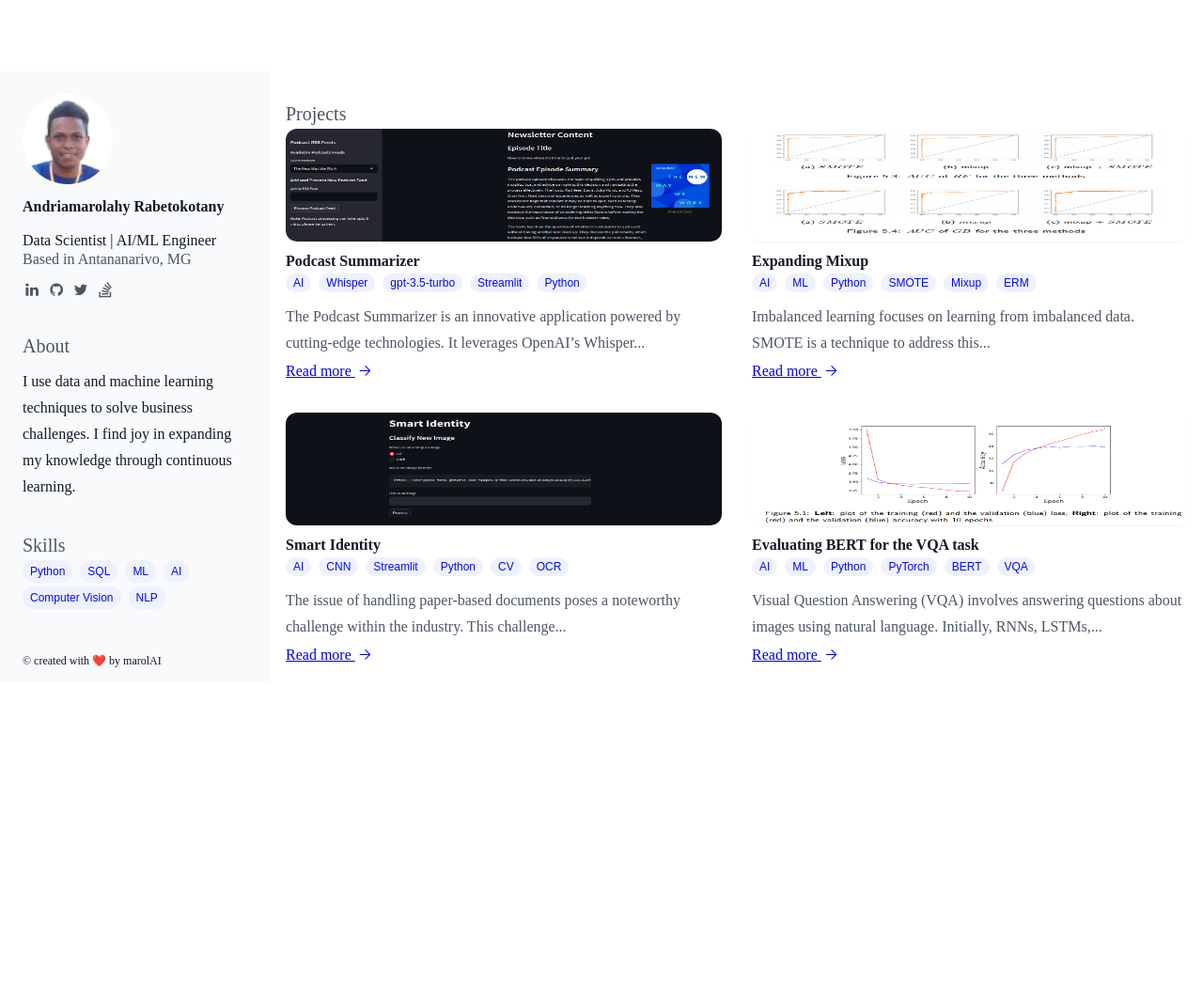
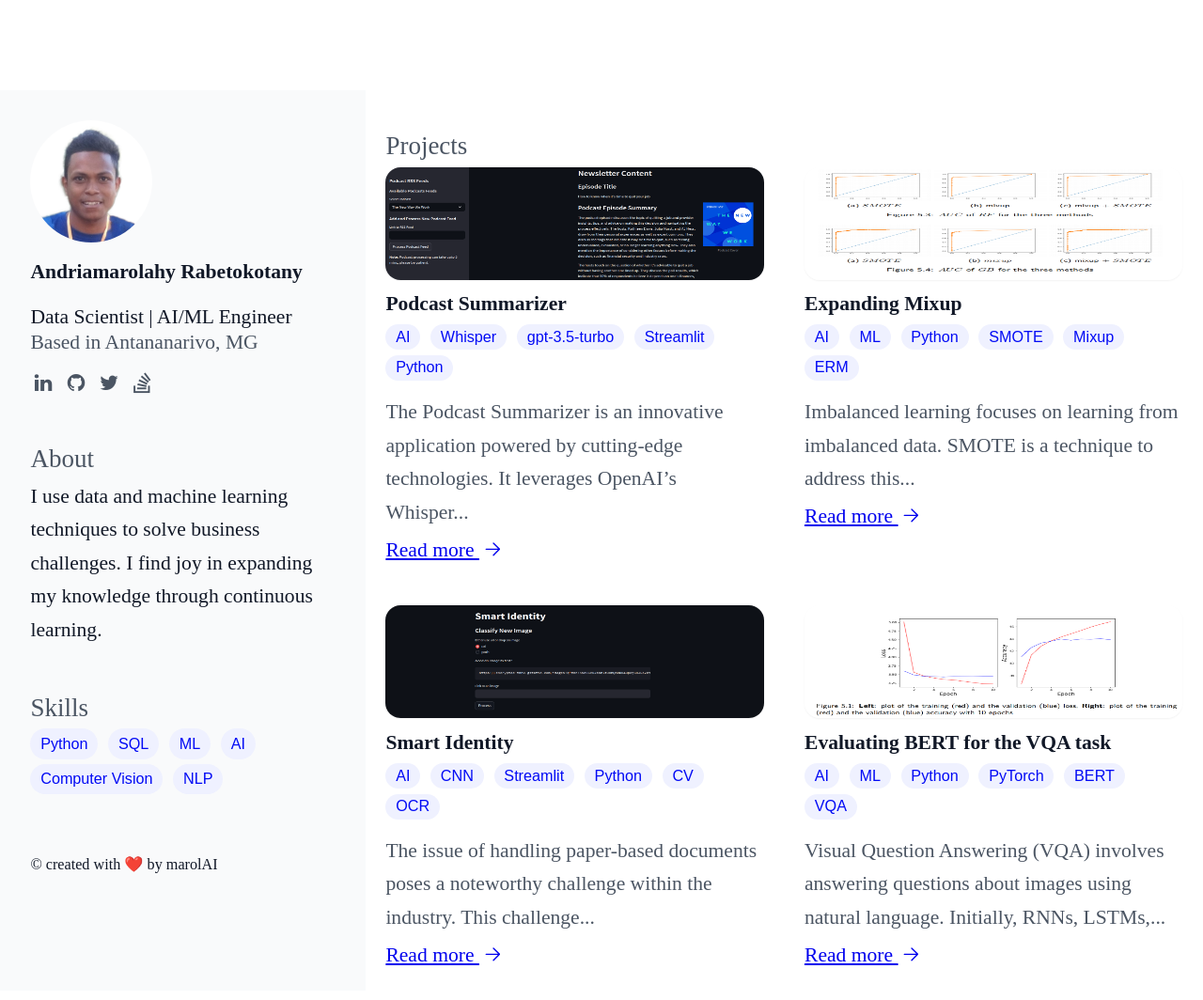
Before and after one commit to marolAI/marolAI.github.io, a Jekyll site: the page built from index.html, in a window 1280 px wide. Shown: the whole page at 94% size. Built offline with Jekyll 4.4.1, drawn with Linux system fonts in a browser that asks for light colours; some web fonts are replaced; before the commit the page ends 900 px from its top, so only the background shows below that.

Commit message:
update font size

```diff
--- a/_sass/main.scss
+++ b/_sass/main.scss
@@ -5,6 +5,8 @@ html {
     -webkit-text-size-adjust: 100%;
     font-feature-settings: normal;
     font-family: 'Bacasime Antique', serif;
+    font-size: 1.35rem;
+    line-height: 1rem;
     -moz-tab-size: 4;
     -o-tab-size: 4;
     tab-size: 4;
@@ -56,11 +58,6 @@ body {
     align-items: center;
 }
 
-.brand-link{
-    // font-size: 1.2rem;
-    line-height: 1.25rem;
-}
-
 .brand-span{
     color: rgba(2, 10, 245, 1);
 }
@@ -85,7 +82,6 @@ body {
     padding-bottom: .5rem;
     padding-top: .5rem;
     margin-top: 0;
-    // font-size: 1.2rem;
     line-height: 1.25rem;
     text-decoration: none;
     color: rgba(17, 24, 39, 1);
@@ -114,14 +110,12 @@ body {
 }
 
 .name{
-    // font-size: 1.2rem;
     line-height: 1.5rem;
     font-weight: 600;
     margin-top: 0.5rem;
 }
 
 .title{
-    // font-size: 1.2rem;
     line-height: 1rem;
     color: rgba(17, 24, 39, 1);
     margin-bottom: 0.1rem;
@@ -163,12 +157,11 @@ body {
     line-height: 1rem;
     margin-bottom: .5rem;
     color: rgba(75, 85, 99, 1);
-    // font-family: ui-monospace,SFMono-Regular,Menlo,Monaco,Consolas,Liberation Mono,Courier New,monospace;
 }
 
 .bio{
-    // font-size: 1.2rem;
-    line-height: 1.75rem;
+    line-height: 1.65rem;
+    margin-top: .25rem;
     margin-bottom: 2.5rem;
     color: rgba(17, 24, 39, 1);
 }
@@ -302,8 +295,8 @@ body {
 
 .project-description{
     max-width: 64rem;
-    // font-size: 1.2rem;
-    line-height: 1.75rem;
+    line-height: 1.65rem;
+    margin-top: 0.5rem;
 }
 
 .about-project{
@@ -329,9 +322,8 @@ body {
 
 .projects-grid-title{
     color: rgba(17, 24, 39, 1);
-    margin-bottom: .25rem;
+    margin-bottom: .5rem;
     margin-top: .5rem;
-    // font-size: 1.2rem;
     font-weight: 600;
 }
 
@@ -351,8 +343,7 @@ body {
 }
 
 .projects-grid-description{
-    // font-size: 1.2rem;
-    line-height: 1.75rem;
+    line-height: 1.65rem;
     color: rgba(75, 85, 99, 1);
     margin-bottom: .25rem;
     margin-top: .5rem;
@@ -362,7 +353,6 @@ body {
     display: flex;
     align-items: center;
     margin-top: .25rem;
-    // font-size: 1.2rem;
     line-height: 1.25rem;
     border-color: rgba(2, 10, 245, 1);
     border-width: 0;
```
